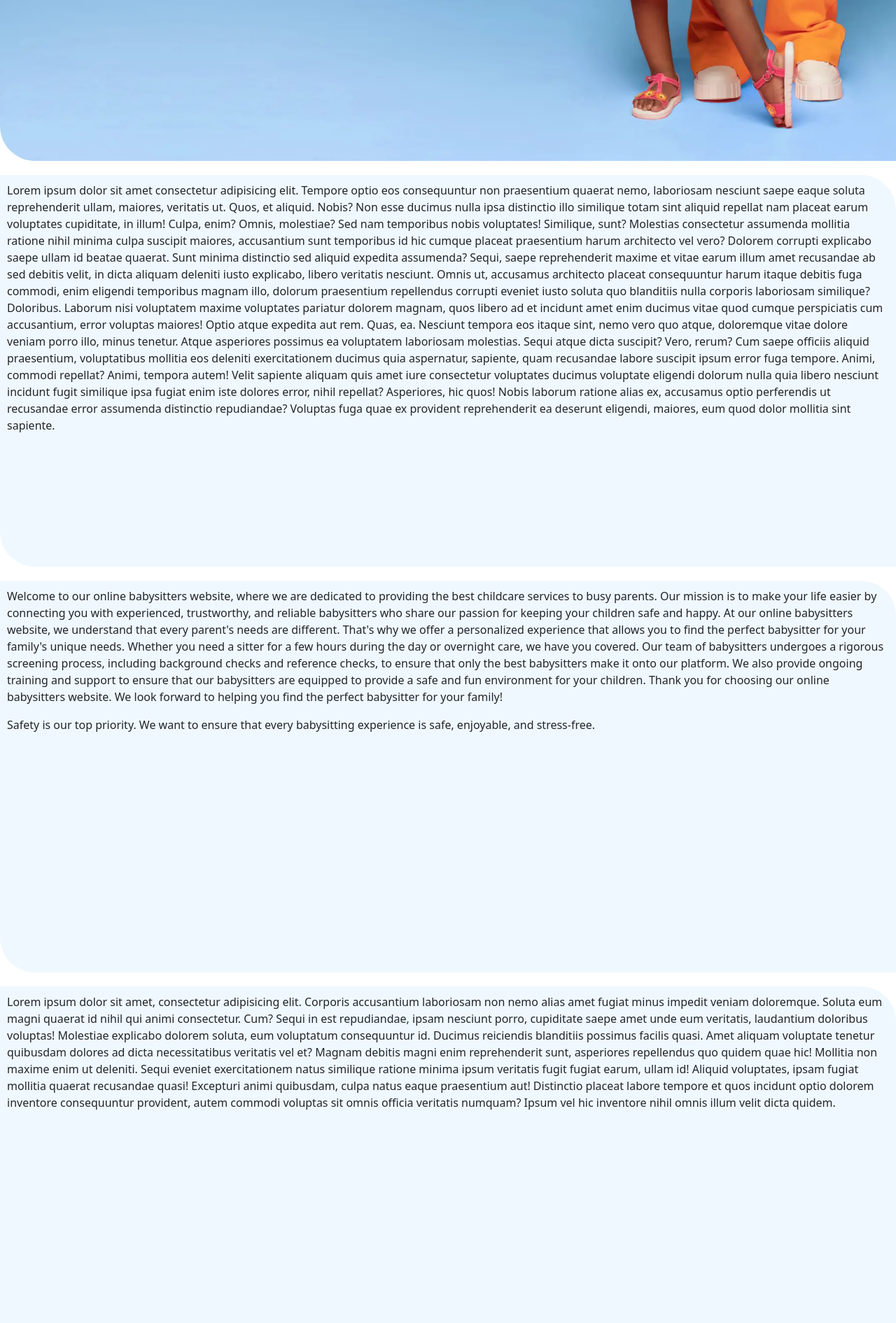
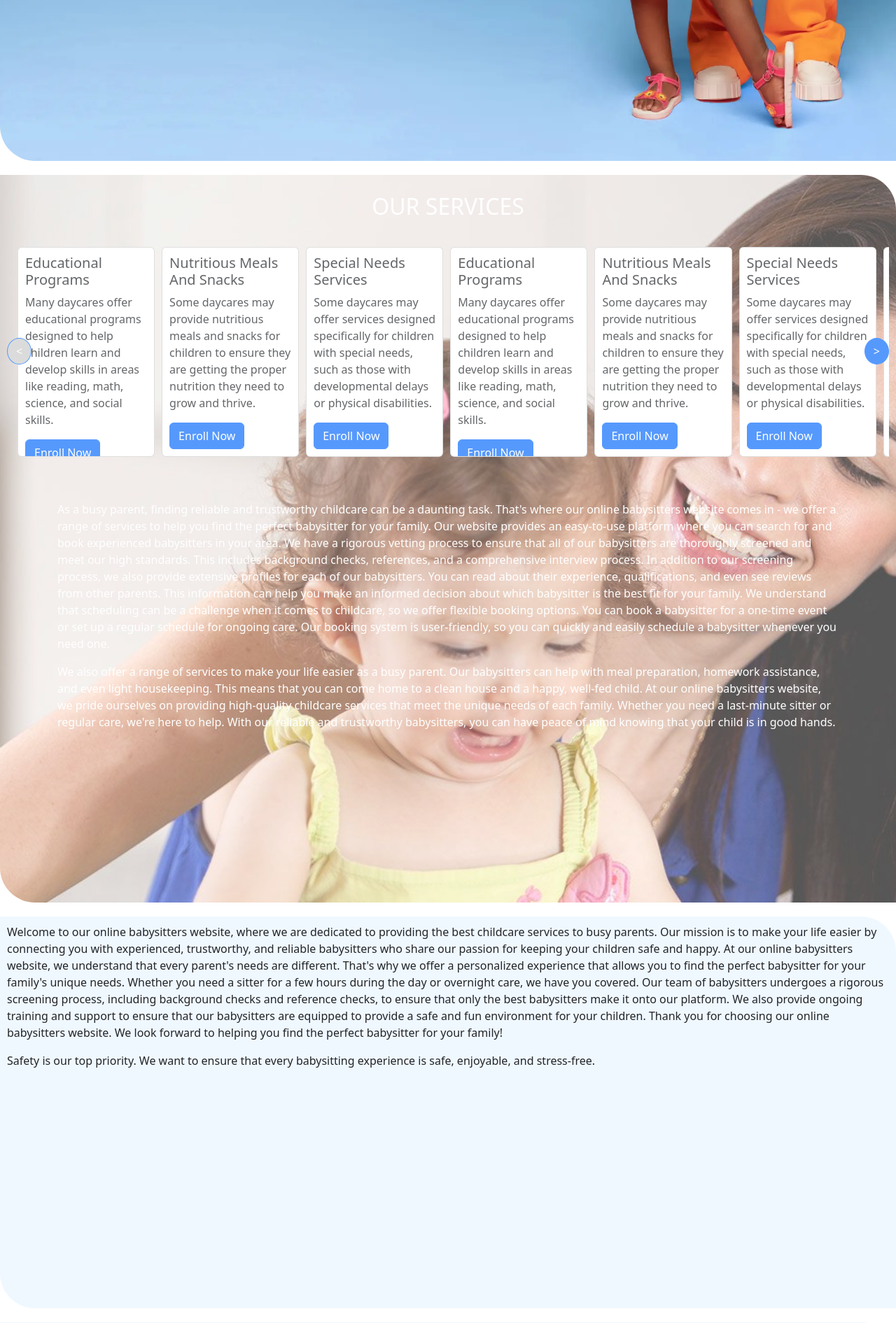
Before and after one commit to MAleemH/Online-Babysitters, a PHP site: page / in a window 1280 px wide. Shown: the part 920-2811 px from the top of the page at 70% size. Run offline with PHP 8.4, Linux system fonts and the light colour scheme.

Commit message:
Added slide in services section

```diff
--- a/css/index.css
+++ b/css/index.css
@@ -66,11 +66,64 @@
 /* services */
 
 #services {
-    height: 70vh;
+    height: 130vh;
     padding: 10px;
-    background-color: aliceblue;
     border-top-right-radius: 50px;
     border-bottom-left-radius: 50px;
+    background-image: url('../images/services-bg.png');
+    background-position: center;
+    background-size: cover;
+    background-repeat: no-repeat;
+    opacity: 0.7;
+}
+
+.card {
+    height: 300px;
+    padding: 0;
+    margin: 0;
+}
+
+.card-body {
+    overflow-y: auto;
+}
+
+.MultiCarousel {
+    overflow: hidden;
+    padding: 15px;
+    width: 100%;
+    position: relative;
+}
+
+.MultiCarousel .MultiCarousel-inner {
+    transition: 1s ease all;
+    display: flex;
+    gap: 10px;
+}
+
+.MultiCarousel .MultiCarousel-inner .item > div {
+    padding: 10px;
+    margin: 0;
+}
+
+.MultiCarousel .leftLst,
+.MultiCarousel .rightLst {
+    position: absolute;
+    border-radius: 50%;
+    top: calc(50% - 20px);
+}
+
+.MultiCarousel .leftLst {
+    left: 0;
+}
+
+.MultiCarousel .rightLst {
+    right: 0;
+}
+
+.MultiCarousel .leftLst.over,
+.MultiCarousel .rightLst.over {
+    pointer-events: none;
+    background:#ccc;
 }
 
 /* about */
--- a/index.html
+++ b/index.html
@@ -1,19 +1,27 @@
-<!doctype html>
+<!DOCTYPE html>
 <html lang="en">
-
   <head>
     <title>Online Babysitters</title>
     <!-- Required meta tags -->
-  <meta charset="utf-8">
-  <meta name="viewport" content="width=device-width, initial-scale=1, shrink-to-fit=no">
+    <meta charset="utf-8" />
+    <meta
+      name="viewport"
+      content="width=device-width, initial-scale=1, shrink-to-fit=no"
+    />
 
     <!-- Bootstrap CSS v5.2.1 -->
-  <link href="https://cdn.jsdelivr.net/npm/bootstrap@5.2.1/dist/css/bootstrap.min.css" rel="stylesheet"
-    integrity="sha384-iYQeCzEYFbKjA/T2uDLTpkwGzCiq6soy8tYaI1GyVh/UjpbCx/TYkiZhlZB6+fzT" crossorigin="anonymous">
+    <link
+      href="https://cdn.jsdelivr.net/npm/bootstrap@5.2.1/dist/css/bootstrap.min.css"
+      rel="stylesheet"
+      integrity="sha384-iYQeCzEYFbKjA/T2uDLTpkwGzCiq6soy8tYaI1GyVh/UjpbCx/TYkiZhlZB6+fzT"
+      crossorigin="anonymous"
+    />
 
     <!-- Custom CSS -->
-    <link rel="stylesheet" href="css/index.css">
+    <link rel="stylesheet" href="css/index.css" />
 
+    <!-- Script for Services Carousel -->
+    <script src="//cdnjs.cloudflare.com/ajax/libs/jquery/2.2.4/jquery.min.js"></script>
   </head>
 
   <body>
@@ -21,7 +29,7 @@
       <!-- Navbar -->
       <nav class="navbar fixed-top navbar-light bg-light">
         <a class="navbar-brand" href="#">
-            <img src="images/logo.png" alt="" width="100" height="100">
+          <img src="images/logo.png" alt="" width="100" height="100" />
         </a>
         <ul class="nav-group">
           <li>
@@ -48,47 +56,196 @@
         <div class="intro">
           <h1>Welcome!</h1>
           <p>
-                Welcome to our online babysitters website! As a busy parent, we understand that finding reliable and trustworthy childcare can be a challenge. That's why we offer a convenient and easy-to-use platform to connect you with experienced and vetted babysitters in your local area.
+            Welcome to our online babysitters website! As a busy parent, we
+            understand that finding reliable and trustworthy childcare can be a
+            challenge. That's why we offer a convenient and easy-to-use platform
+            to connect you with experienced and vetted babysitters in your local
+            area.
           </p>
         </div>
       </section>
       <!-- Services -->
       <section id="services">
+        <div class="container-fluid">
+          <!-- services title -->
+          <div class="row m-3">
+            <div class="col-12 text-uppercase text-center text-white">
+              <h2>Our Services</h2>
+            </div>
+          </div>
+          <!-- daycare services -->
+          <div class="row">
+            <div class="MultiCarousel" data-items="1,3,5,6" data-slide="1" id="MultiCarousel"  data-interval="1000">
+                <div class="MultiCarousel-inner">
+                    <div class="card item">
+                        <div class="card-body">
+                        <h5 class="card-title">Educational Programs</h5>
+                        <p class="card-text">
+                            Many daycares offer educational programs designed to help
+                            children learn and develop skills in areas like reading,
+                            math, science, and social skills.
+                        </p>
+                        <a href="#" class="btn btn-primary">Enroll Now</a>
+                        </div>
+                    </div>
+                    <div class="card item">
+                        <div class="card-body">
+                        <h5 class="card-title">Nutritious Meals And Snacks</h5>
+                        <p class="card-text">
+                            Some daycares may provide nutritious meals and snacks for
+                            children to ensure they are getting the proper nutrition
+                            they need to grow and thrive.
+                        </p>
+                        <a href="#" class="btn btn-primary">Enroll Now</a>
+                        </div>
+                    </div>
+                    <div class="card item">
+                        <div class="card-body">
+                        <h5 class="card-title">Special Needs Services</h5>
+                        <p class="card-text">
+                            Some daycares may offer services designed specifically for
+                            children with special needs, such as those with
+                            developmental delays or physical disabilities.
+                        </p>
+                        <a href="#" class="btn btn-primary">Enroll Now</a>
+                        </div>
+                    </div>
+                    <div class="card item">
+                        <div class="card-body">
+                        <h5 class="card-title">Educational Programs</h5>
+                        <p class="card-text">
+                            Many daycares offer educational programs designed to help
+                            children learn and develop skills in areas like reading,
+                            math, science, and social skills.
+                        </p>
+                        <a href="#" class="btn btn-primary">Enroll Now</a>
+                        </div>
+                    </div>
+                    <div class="card item">
+                        <div class="card-body">
+                        <h5 class="card-title">Nutritious Meals And Snacks</h5>
+                        <p class="card-text">
+                            Some daycares may provide nutritious meals and snacks for
+                            children to ensure they are getting the proper nutrition
+                            they need to grow and thrive.
+                        </p>
+                        <a href="#" class="btn btn-primary">Enroll Now</a>
+                        </div>
+                    </div>
+                    <div class="card item">
+                        <div class="card-body">
+                        <h5 class="card-title">Special Needs Services</h5>
+                        <p class="card-text">
+                            Some daycares may offer services designed specifically for
+                            children with special needs, such as those with
+                            developmental delays or physical disabilities.
+                        </p>
+                        <a href="#" class="btn btn-primary">Enroll Now</a>
+                        </div>
+                    </div>
+                    <div class="card item">
+                        <div class="card-body">
+                        <h5 class="card-title">Educational Programs</h5>
+                        <p class="card-text">
+                            Many daycares offer educational programs designed to help
+                            children learn and develop skills in areas like reading,
+                            math, science, and social skills.
+                        </p>
+                        <a href="#" class="btn btn-primary">Enroll Now</a>
+                        </div>
+                    </div>
+                    <div class="card item">
+                        <div class="card-body">
+                        <h5 class="card-title">Nutritious Meals And Snacks</h5>
+                        <p class="card-text">
+                            Some daycares may provide nutritious meals and snacks for
+                            children to ensure they are getting the proper nutrition
+                            they need to grow and thrive.
+                        </p>
+                        <a href="#" class="btn btn-primary">Enroll Now</a>
+                        </div>
+                    </div>
+                    <div class="card item">
+                        <div class="card-body">
+                        <h5 class="card-title">Special Needs Services</h5>
+                        <p class="card-text">
+                            Some daycares may offer services designed specifically for
+                            children with special needs, such as those with
+                            developmental delays or physical disabilities.
+                        </p>
+                        <a href="#" class="btn btn-primary">Enroll Now</a>
+                        </div>
+                    </div>
+                </div>
+                <button class="btn btn-primary leftLst">&lt;</button>
+                <button class="btn btn-primary rightLst">&gt;</button>
+            </div>
+          </div>
+          <!-- services paragraph -->
+          <div class="row m-5">
+            <div class="col-12 text-white">
               <p>
-            Lorem ipsum dolor sit amet consectetur adipisicing elit. Tempore optio eos consequuntur non praesentium quaerat nemo, laboriosam nesciunt saepe eaque soluta reprehenderit ullam, maiores, veritatis ut. Quos, et aliquid. Nobis?
-            Non esse ducimus nulla ipsa distinctio illo similique totam sint aliquid repellat nam placeat earum voluptates cupiditate, in illum! Culpa, enim? Omnis, molestiae? Sed nam temporibus nobis voluptates! Similique, sunt?
-            Molestias consectetur assumenda mollitia ratione nihil minima culpa suscipit maiores, accusantium sunt temporibus id hic cumque placeat praesentium harum architecto vel vero? Dolorem corrupti explicabo saepe ullam id beatae quaerat.
-            Sunt minima distinctio sed aliquid expedita assumenda? Sequi, saepe reprehenderit maxime et vitae earum illum amet recusandae ab sed debitis velit, in dicta aliquam deleniti iusto explicabo, libero veritatis nesciunt.
-            Omnis ut, accusamus architecto placeat consequuntur harum itaque debitis fuga commodi, enim eligendi temporibus magnam illo, dolorum praesentium repellendus corrupti eveniet iusto soluta quo blanditiis nulla corporis laboriosam similique? Doloribus.
-            Laborum nisi voluptatem maxime voluptates pariatur dolorem magnam, quos libero ad et incidunt amet enim ducimus vitae quod cumque perspiciatis cum accusantium, error voluptas maiores! Optio atque expedita aut rem.
-            Quas, ea. Nesciunt tempora eos itaque sint, nemo vero quo atque, doloremque vitae dolore veniam porro illo, minus tenetur. Atque asperiores possimus ea voluptatem laboriosam molestias. Sequi atque dicta suscipit?
-            Vero, rerum? Cum saepe officiis aliquid praesentium, voluptatibus mollitia eos deleniti exercitationem ducimus quia aspernatur, sapiente, quam recusandae labore suscipit ipsum error fuga tempore. Animi, commodi repellat? Animi, tempora autem!
-            Velit sapiente aliquam quis amet iure consectetur voluptates ducimus voluptate eligendi dolorum nulla quia libero nesciunt incidunt fugit similique ipsa fugiat enim iste dolores error, nihil repellat? Asperiores, hic quos!
-            Nobis laborum ratione alias ex, accusamus optio perferendis ut recusandae error assumenda distinctio repudiandae? Voluptas fuga quae ex provident reprehenderit ea deserunt eligendi, maiores, eum quod dolor mollitia sint sapiente.
+                As a busy parent, finding reliable and trustworthy childcare can be a daunting task. That's where our online babysitters website comes in - we offer a range of services to help you find the perfect babysitter for your family.
+
+                Our website provides an easy-to-use platform where you can search for and book experienced babysitters in your area. We have a rigorous vetting process to ensure that all of our babysitters are thoroughly screened and meet our high standards. This includes background checks, references, and a comprehensive interview process.
+
+                In addition to our screening process, we also provide extensive profiles for each of our babysitters. You can read about their experience, qualifications, and even see reviews from other parents. This information can help you make an informed decision about which babysitter is the best fit for your family.
+
+                We understand that scheduling can be a challenge when it comes to childcare, so we offer flexible booking options. You can book a babysitter for a one-time event or set up a regular schedule for ongoing care. Our booking system is user-friendly, so you can quickly and easily schedule a babysitter whenever you need one.
               </p>
+              <p>
+                We also offer a range of services to make your life easier as a busy parent. Our babysitters can help with meal preparation, homework assistance, and even light housekeeping. This means that you can come home to a clean house and a happy, well-fed child.
+
+                At our online babysitters website, we pride ourselves on providing high-quality childcare services that meet the unique needs of each family. Whether you need a last-minute sitter or regular care, we're here to help. With our reliable and trustworthy babysitters, you can have peace of mind knowing that your child is in good hands.
+              </p>
+            </div>
+          </div>
+        </div>
       </section>
       <!-- About -->
       <section id="about">
         <p>
-            Welcome to our online babysitters website, where we are dedicated to providing the best childcare services to busy parents. Our mission is to make your life easier by connecting you with experienced, trustworthy, and reliable babysitters who share our passion for keeping your children safe and happy.
-
-            At our online babysitters website, we understand that every parent's needs are different. That's why we offer a personalized experience that allows you to find the perfect babysitter for your family's unique needs. Whether you need a sitter for a few hours during the day or overnight care, we have you covered.
-
-            Our team of babysitters undergoes a rigorous screening process, including background checks and reference checks, to ensure that only the best babysitters make it onto our platform. We also provide ongoing training and support to ensure that our babysitters are equipped to provide a safe and fun environment for your children.
-
-            Thank you for choosing our online babysitters website. We look forward to helping you find the perfect babysitter for your family!
+          Welcome to our online babysitters website, where we are dedicated to
+          providing the best childcare services to busy parents. Our mission is
+          to make your life easier by connecting you with experienced,
+          trustworthy, and reliable babysitters who share our passion for
+          keeping your children safe and happy. At our online babysitters
+          website, we understand that every parent's needs are different. That's
+          why we offer a personalized experience that allows you to find the
+          perfect babysitter for your family's unique needs. Whether you need a
+          sitter for a few hours during the day or overnight care, we have you
+          covered. Our team of babysitters undergoes a rigorous screening
+          process, including background checks and reference checks, to ensure
+          that only the best babysitters make it onto our platform. We also
+          provide ongoing training and support to ensure that our babysitters
+          are equipped to provide a safe and fun environment for your children.
+          Thank you for choosing our online babysitters website. We look forward
+          to helping you find the perfect babysitter for your family!
         </p>
         <p>
-            Safety is our top priority. We want to ensure that every babysitting experience is safe, enjoyable, and stress-free.
+          Safety is our top priority. We want to ensure that every babysitting
+          experience is safe, enjoyable, and stress-free.
         </p>
       </section>
       <section id="contact">
         <p>
-            Lorem ipsum dolor sit amet, consectetur adipisicing elit. Corporis accusantium laboriosam non nemo alias amet fugiat minus impedit veniam doloremque. Soluta eum magni quaerat id nihil qui animi consectetur. Cum?
-            Sequi in est repudiandae, ipsam nesciunt porro, cupiditate saepe amet unde eum veritatis, laudantium doloribus voluptas! Molestiae explicabo dolorem soluta, eum voluptatum consequuntur id. Ducimus reiciendis blanditiis possimus facilis quasi.
-            Amet aliquam voluptate tenetur quibusdam dolores ad dicta necessitatibus veritatis vel et? Magnam debitis magni enim reprehenderit sunt, asperiores repellendus quo quidem quae hic! Mollitia non maxime enim ut deleniti.
-            Sequi eveniet exercitationem natus similique ratione minima ipsum veritatis fugit fugiat earum, ullam id! Aliquid voluptates, ipsam fugiat mollitia quaerat recusandae quasi! Excepturi animi quibusdam, culpa natus eaque praesentium aut!
-            Distinctio placeat labore tempore et quos incidunt optio dolorem inventore consequuntur provident, autem commodi voluptas sit omnis officia veritatis numquam? Ipsum vel hic inventore nihil omnis illum velit dicta quidem.
+          Lorem ipsum dolor sit amet, consectetur adipisicing elit. Corporis
+          accusantium laboriosam non nemo alias amet fugiat minus impedit veniam
+          doloremque. Soluta eum magni quaerat id nihil qui animi consectetur.
+          Cum? Sequi in est repudiandae, ipsam nesciunt porro, cupiditate saepe
+          amet unde eum veritatis, laudantium doloribus voluptas! Molestiae
+          explicabo dolorem soluta, eum voluptatum consequuntur id. Ducimus
+          reiciendis blanditiis possimus facilis quasi. Amet aliquam voluptate
+          tenetur quibusdam dolores ad dicta necessitatibus veritatis vel et?
+          Magnam debitis magni enim reprehenderit sunt, asperiores repellendus
+          quo quidem quae hic! Mollitia non maxime enim ut deleniti. Sequi
+          eveniet exercitationem natus similique ratione minima ipsum veritatis
+          fugit fugiat earum, ullam id! Aliquid voluptates, ipsam fugiat
+          mollitia quaerat recusandae quasi! Excepturi animi quibusdam, culpa
+          natus eaque praesentium aut! Distinctio placeat labore tempore et quos
+          incidunt optio dolorem inventore consequuntur provident, autem commodi
+          voluptas sit omnis officia veritatis numquam? Ipsum vel hic inventore
+          nihil omnis illum velit dicta quidem.
         </p>
       </section>
       <!-- login -->
@@ -97,11 +254,23 @@
         <form action="" method="post" class="login-form">
           <div class="mb-3">
             <label for="" class="form-label">Email</label>
-              <input type="email" class="form-control" name="" id="" placeholder="abc@mail.com">
+            <input
+              type="email"
+              class="form-control"
+              name=""
+              id=""
+              placeholder="abc@mail.com"
+            />
           </div>
           <div class="mb-3">
             <label for="" class="form-label">Password</label>
-              <input type="password" class="form-control" name="" id="" placeholder="">
+            <input
+              type="password"
+              class="form-control"
+              name=""
+              id=""
+              placeholder=""
+            />
           </div>
           <button type="button" class="btn btn-primary">Login</button>
         </form>
@@ -110,14 +279,19 @@
     <footer>
       <!-- place footer here -->
     </footer>
+    <!-- Custom JavaScript -->
+    <script src="javascript/index.js"></script>
     <!-- Bootstrap JavaScript Libraries -->
-  <script src="https://cdn.jsdelivr.net/npm/@popperjs/core@2.11.6/dist/umd/popper.min.js"
-    integrity="sha384-oBqDVmMz9ATKxIep9tiCxS/Z9fNfEXiDAYTujMAeBAsjFuCZSmKbSSUnQlmh/jp3" crossorigin="anonymous">
-  </script>
+    <script
+      src="https://cdn.jsdelivr.net/npm/@popperjs/core@2.11.6/dist/umd/popper.min.js"
+      integrity="sha384-oBqDVmMz9ATKxIep9tiCxS/Z9fNfEXiDAYTujMAeBAsjFuCZSmKbSSUnQlmh/jp3"
+      crossorigin="anonymous"
+    ></script>
 
-  <script src="https://cdn.jsdelivr.net/npm/bootstrap@5.2.1/dist/js/bootstrap.min.js"
-    integrity="sha384-7VPbUDkoPSGFnVtYi0QogXtr74QeVeeIs99Qfg5YCF+TidwNdjvaKZX19NZ/e6oz" crossorigin="anonymous">
-  </script>
+    <script
+      src="https://cdn.jsdelivr.net/npm/bootstrap@5.2.1/dist/js/bootstrap.min.js"
+      integrity="sha384-7VPbUDkoPSGFnVtYi0QogXtr74QeVeeIs99Qfg5YCF+TidwNdjvaKZX19NZ/e6oz"
+      crossorigin="anonymous"
+    ></script>
   </body>
-
 </html>
--- /dev/null
+++ b/javascript/index.js
@@ -0,0 +1,106 @@
+$(document).ready(function () {
+    var itemsMainDiv = ('.MultiCarousel');
+    var itemsDiv = ('.MultiCarousel-inner');
+    var itemWidth = "";
+
+    $('.leftLst, .rightLst').click(function () {
+        var condition = $(this).hasClass("leftLst");
+        if (condition)
+            click(0, this);
+        else
+            click(1, this)
+    });
+
+    ResCarouselSize();
+
+
+
+
+    $(window).resize(function () {
+        ResCarouselSize();
+    });
+
+    //this function define the size of the items
+    function ResCarouselSize() {
+        var incno = 0;
+        var dataItems = ("data-items");
+        var itemClass = ('.item');
+        var id = 0;
+        var btnParentSb = '';
+        var itemsSplit = '';
+        var sampwidth = $(itemsMainDiv).width();
+        var bodyWidth = $('body').width();
+        $(itemsDiv).each(function () {
+            id = id + 1;
+            var itemNumbers = $(this).find(itemClass).length;
+            btnParentSb = $(this).parent().attr(dataItems);
+            itemsSplit = btnParentSb.split(',');
+            $(this).parent().attr("id", "MultiCarousel" + id);
+
+
+            if (bodyWidth >= 1200) {
+                incno = itemsSplit[3];
+                itemWidth = sampwidth / incno;
+            }
+            else if (bodyWidth >= 992) {
+                incno = itemsSplit[2];
+                itemWidth = sampwidth / incno;
+            }
+            else if (bodyWidth >= 768) {
+                incno = itemsSplit[1];
+                itemWidth = sampwidth / incno;
+            }
+            else {
+                incno = itemsSplit[0];
+                itemWidth = sampwidth / incno;
+            }
+            $(this).css({ 'transform': 'translateX(0px)', 'width': itemWidth * itemNumbers });
+            $(this).find(itemClass).each(function () {
+                $(this).outerWidth(itemWidth);
+            });
+
+            $(".leftLst").addClass("over");
+            $(".rightLst").removeClass("over");
+
+        });
+    }
+
+
+    //this function used to move the items
+    function ResCarousel(e, el, s) {
+        var leftBtn = ('.leftLst');
+        var rightBtn = ('.rightLst');
+        var translateXval = '';
+        var divStyle = $(el + ' ' + itemsDiv).css('transform');
+        var values = divStyle.match(/-?[\d\.]+/g);
+        var xds = Math.abs(values[4]);
+        if (e == 0) {
+            translateXval = parseInt(xds) - parseInt(itemWidth * s);
+            $(el + ' ' + rightBtn).removeClass("over");
+
+            if (translateXval <= itemWidth / 2) {
+                translateXval = 0;
+                $(el + ' ' + leftBtn).addClass("over");
+            }
+        }
+        else if (e == 1) {
+            var itemsCondition = $(el).find(itemsDiv).width() - $(el).width();
+            translateXval = parseInt(xds) + parseInt(itemWidth * s);
+            $(el + ' ' + leftBtn).removeClass("over");
+
+            if (translateXval >= itemsCondition - itemWidth / 2) {
+                translateXval = itemsCondition;
+                $(el + ' ' + rightBtn).addClass("over");
+            }
+        }
+        $(el + ' ' + itemsDiv).css('transform', 'translateX(' + -translateXval + 'px)');
+    }
+
+    //It is used to get some elements from btn
+    function click(ell, ee) {
+        var Parent = "#" + $(ee).parent().attr("id");
+        var slide = $(Parent).attr("data-slide");
+        ResCarousel(ell, Parent, slide);
+    }
+
+});
```
Also changed, not shown: images/services-bg.png (added). Lines whose indentation alone changed are shown as unchanged.
